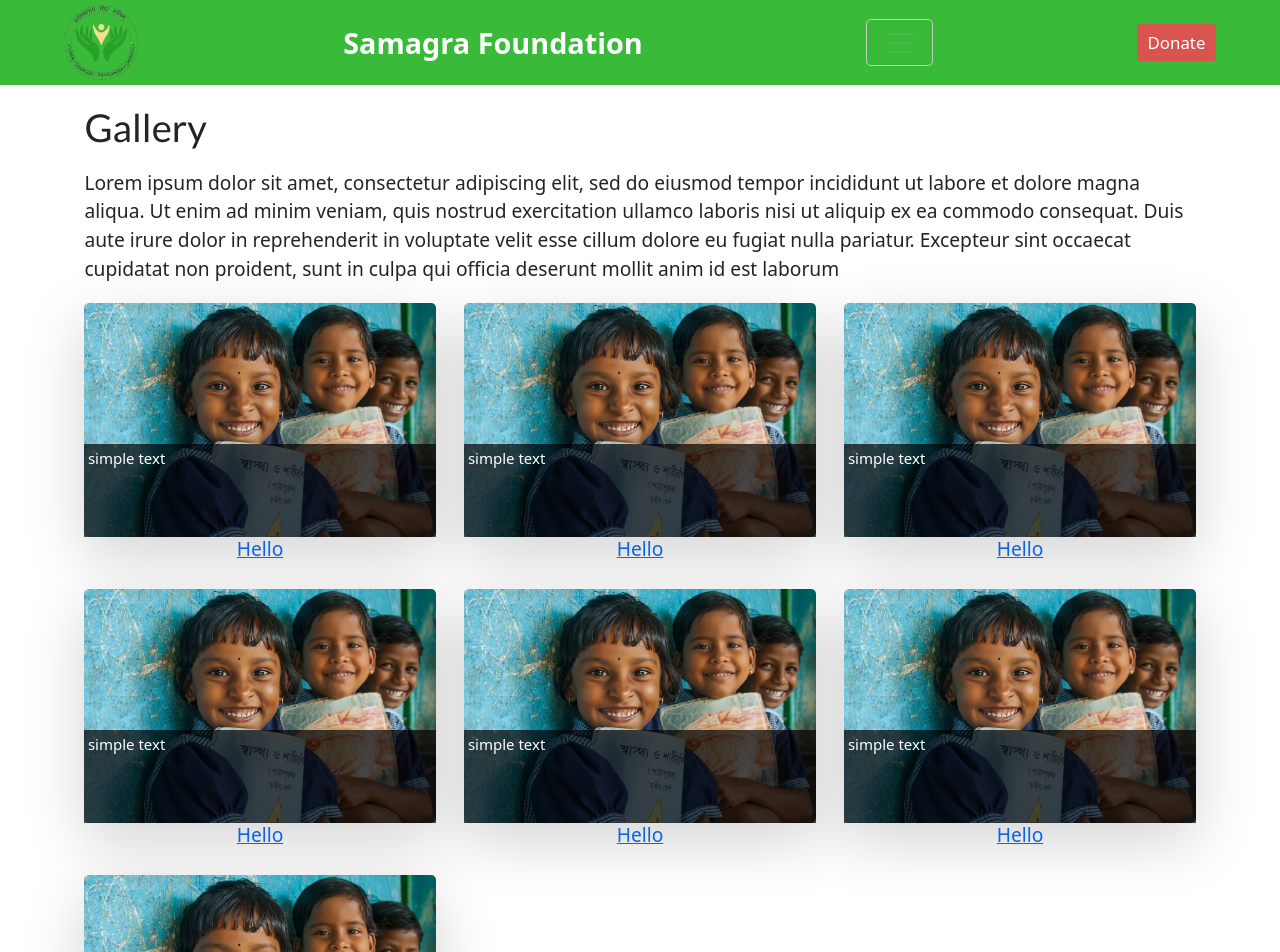
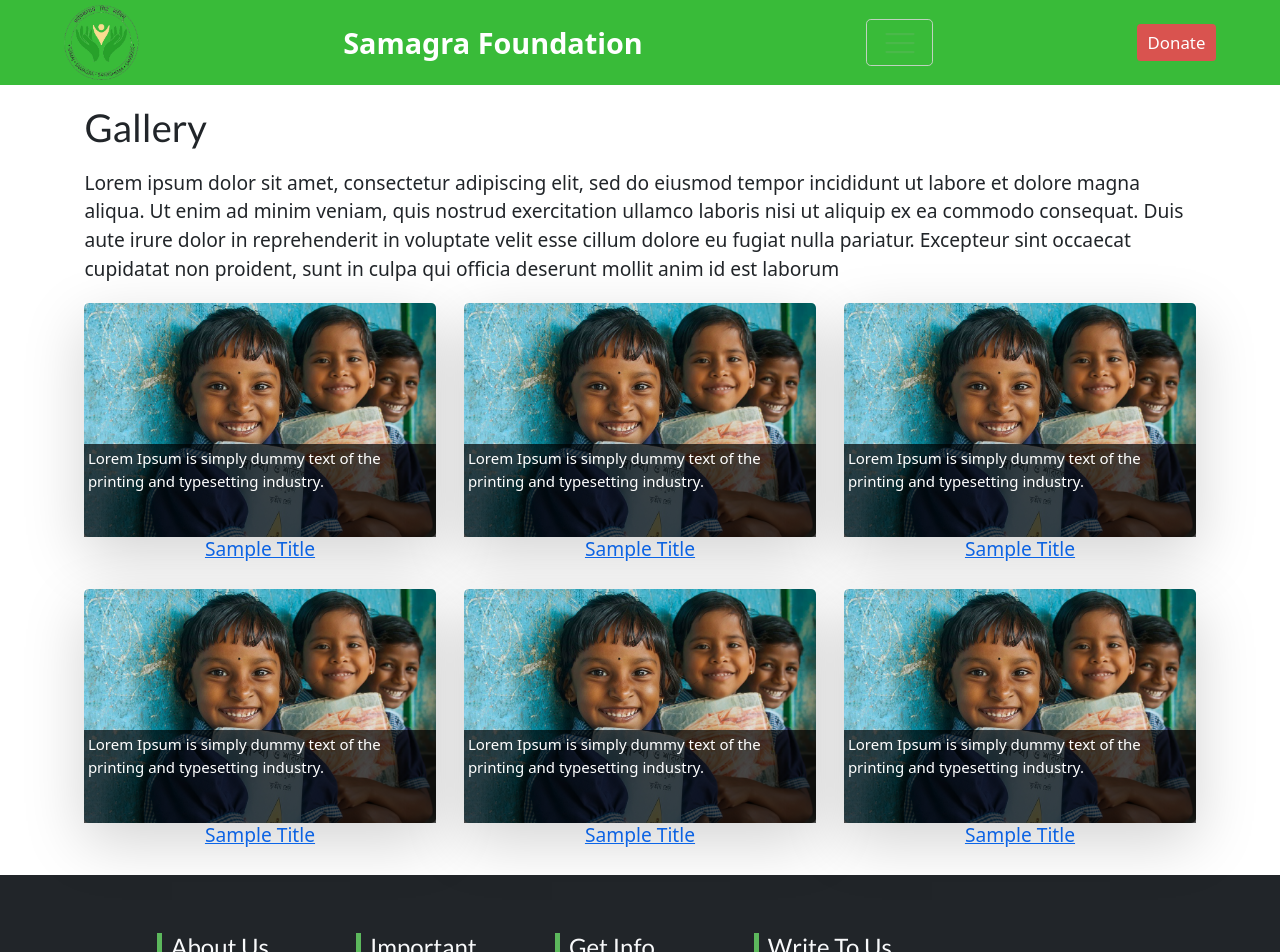
Before and after one commit to jnchaitanya077/ngo-website, a React (Create React App) app in the folder frontend/: page /Gallery in a window 1280 px wide. Shown: the top 952 px of the page. Built offline with nearby package versions, Linux system fonts and the light colour scheme.

Commit message:
added gallery

```diff
--- a/frontend/src/App.js
+++ b/frontend/src/App.js
@@ -82,7 +82,7 @@ function App() {
         render={() => <Gallery element={element} />}
       />
       <Route
-        path="/Gallery/:galleryId"
+        path="/Gallery/:albumId"
         render={() => <Gallery element={element} />}
       />
 
--- a/frontend/src/components/Image.js
+++ b/frontend/src/components/Image.js
@@ -1,15 +1,15 @@
 import React from 'react';
 import "../css/GalleryImage.css"
 
-import image from "../images/education.jpg"
 
 
-function Image({ text }) {
-    const uri = image;
+
+function Image({ text, image }) {
+    // const uri = image;
 
     return (
         <div className="container-relative-img shadow-lg">
-            <img src={uri} alt="Avatar" className="gallery-image rounded" />
+            <img src={image} alt="Avatar" className="gallery-image rounded" />
             <div className="gallery-image-overlay">
                 <div className="gallery-text">{text}</div>
             </div>
--- a/frontend/src/pages/Gallery.js
+++ b/frontend/src/pages/Gallery.js
@@ -4,7 +4,7 @@ import FullHeading from '../components/FullHeading';
 import Image from '../components/Image';
 import Waypoint from '../components/Waypoint';
 
-
+import image from "../images/education.jpg"
 function Gallery({ element }) {
     return (
         <div className="container mt-3">
@@ -14,48 +14,13 @@ function Gallery({ element }) {
                 {info}
             </div>
             <div className="row">
-                <div className="col-12 col-md-4 col-xxl-3 mb-3 ">
-                    <Image text="simple text" />
-                    <Link>
-                        <h6 className="text-center">Hello</h6>
-                    </Link>
-                </div>
-                <div className="col-12 col-md-4 col-xxl-3 mb-3">
-                    <Image text="simple text" />
-                    <Link>
-                        <h6 className="text-center">Hello</h6>
-                    </Link>
-                </div>
-                <div className="col-12 col-md-4 col-xxl-3 mb-3">
-                    <Image text="simple text" />
-                    <Link>
-                        <h6 className="text-center">Hello</h6>
-                    </Link>
-                </div>
-                <div className="col-12 col-md-4 col-xxl-3 mb-3">
-                    <Image text="simple text" />
-                    <Link>
-                        <h6 className="text-center">Hello</h6>
-                    </Link>
-                </div>
-                <div className="col-12 col-md-4 col-xxl-3 mb-3">
-                    <Image text="simple text" />
-                    <Link>
-                        <h6 className="text-center">Hello</h6>
-                    </Link>
-                </div>
-                <div className="col-12 col-md-4 col-xxl-3 mb-3">
-                    <Image text="simple text" />
-                    <Link>
-                        <h6 className="text-center">Hello</h6>
-                    </Link>
-                </div>
-                <div className="col-12 col-md-4 col-xxl-3 mb-3">
-                    <Image text="simple text" />
-                    <Link>
-                        <h6 className="text-center">Hello</h6>
-                    </Link>
-                </div>
+                {albums.map((album) =>
+                    <div key={album.albumId} className="col-12 col-md-4 col-xxl-3 mb-3 ">
+                        <Image image={album.image} text={album.overlayText} />
+                        <Link>
+                            <h6 className="text-center">{album.eventTitle}</h6>
+                        </Link>
+                    </div>)}
             </div>
         </div>
     );
@@ -63,19 +28,44 @@ function Gallery({ element }) {
 
 export default Gallery;
 
-const images = [
+const albums = [
     {
-        original: 'https://picsum.photos/id/1018/1000/600/',
-        thumbnail: 'https://picsum.photos/id/1018/250/150/',
+        albumId: 1,
+        eventTitle: "Sample Title",
+        overlayText: "Lorem Ipsum is simply dummy text of the printing and typesetting industry. ",
+        image: image
     },
     {
-        original: 'https://picsum.photos/id/1015/1000/600/',
-        thumbnail: 'https://picsum.photos/id/1015/250/150/',
+        albumId: 2,
+        eventTitle: "Sample Title",
+        overlayText: "Lorem Ipsum is simply dummy text of the printing and typesetting industry. ",
+        image: image
     },
     {
-        original: 'https://picsum.photos/id/1019/1000/600/',
-        thumbnail: 'https://picsum.photos/id/1019/250/150/',
+        albumId: 3,
+        eventTitle: "Sample Title",
+        overlayText: "Lorem Ipsum is simply dummy text of the printing and typesetting industry. ",
+        image: image
     },
+    {
+        albumId: 4,
+        eventTitle: "Sample Title",
+        overlayText: "Lorem Ipsum is simply dummy text of the printing and typesetting industry. ",
+        image: image
+    },
+    {
+        albumId: 5,
+        eventTitle: "Sample Title",
+        overlayText: "Lorem Ipsum is simply dummy text of the printing and typesetting industry. ",
+        image: image
+    },
+    {
+        albumId: 6,
+        eventTitle: "Sample Title",
+        overlayText: "Lorem Ipsum is simply dummy text of the printing and typesetting industry. ",
+        image: image
+    },
+
 ];
 
 const info = "Lorem ipsum dolor sit amet, consectetur adipiscing elit, sed do eiusmod tempor incididunt ut labore et dolore magna aliqua. Ut enim ad minim veniam, quis nostrud exercitation ullamco laboris nisi ut aliquip ex ea commodo consequat. Duis aute irure dolor in reprehenderit in voluptate velit esse cillum dolore eu fugiat nulla pariatur. Excepteur sint occaecat cupidatat non proident, sunt in culpa qui officia deserunt mollit anim id est laborum"
```
Also changed, not shown: frontend/src/components/GalleryDisplay.js (added, +13 -0 lines), 1 other file (tests, documents, lock files or other folders).
